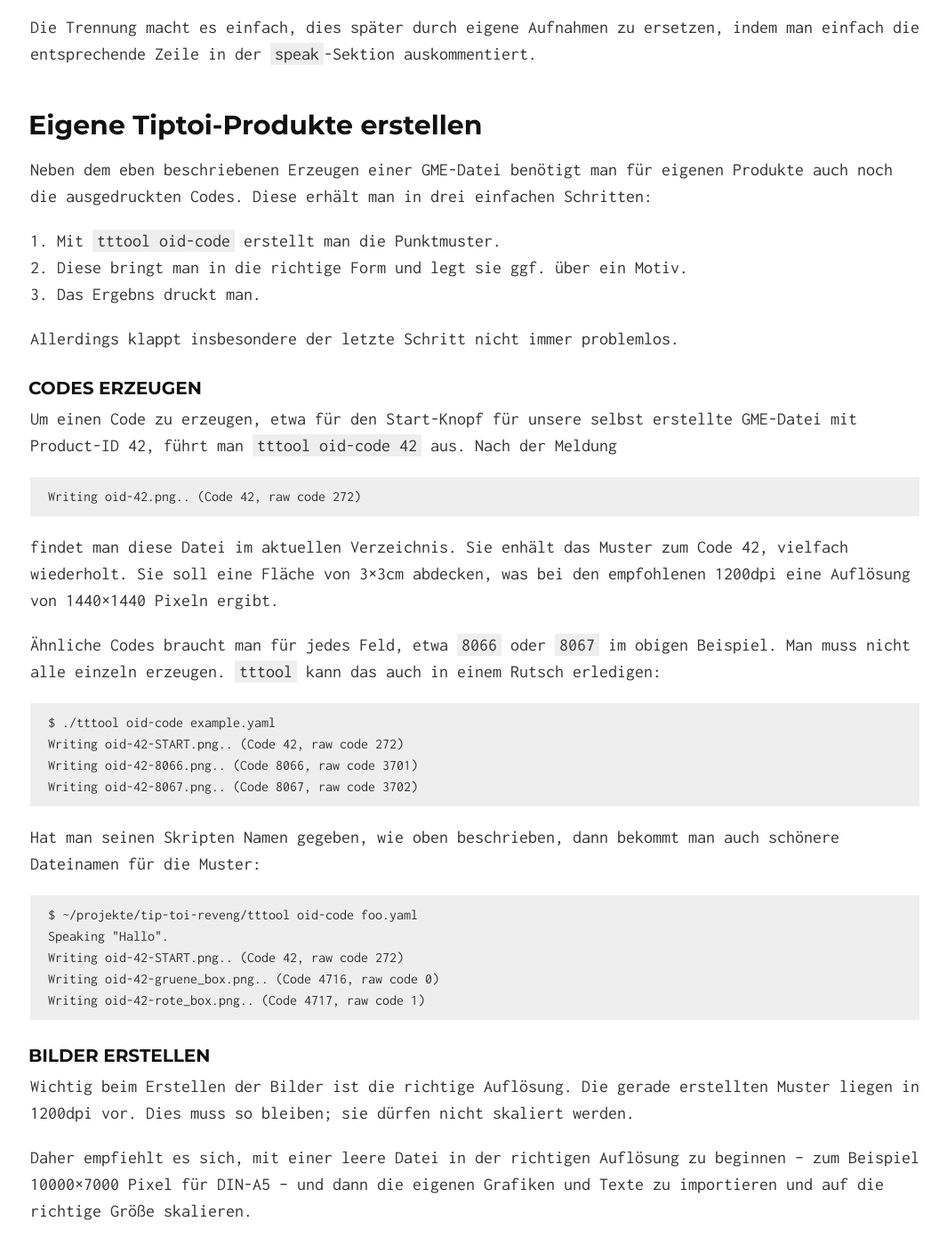
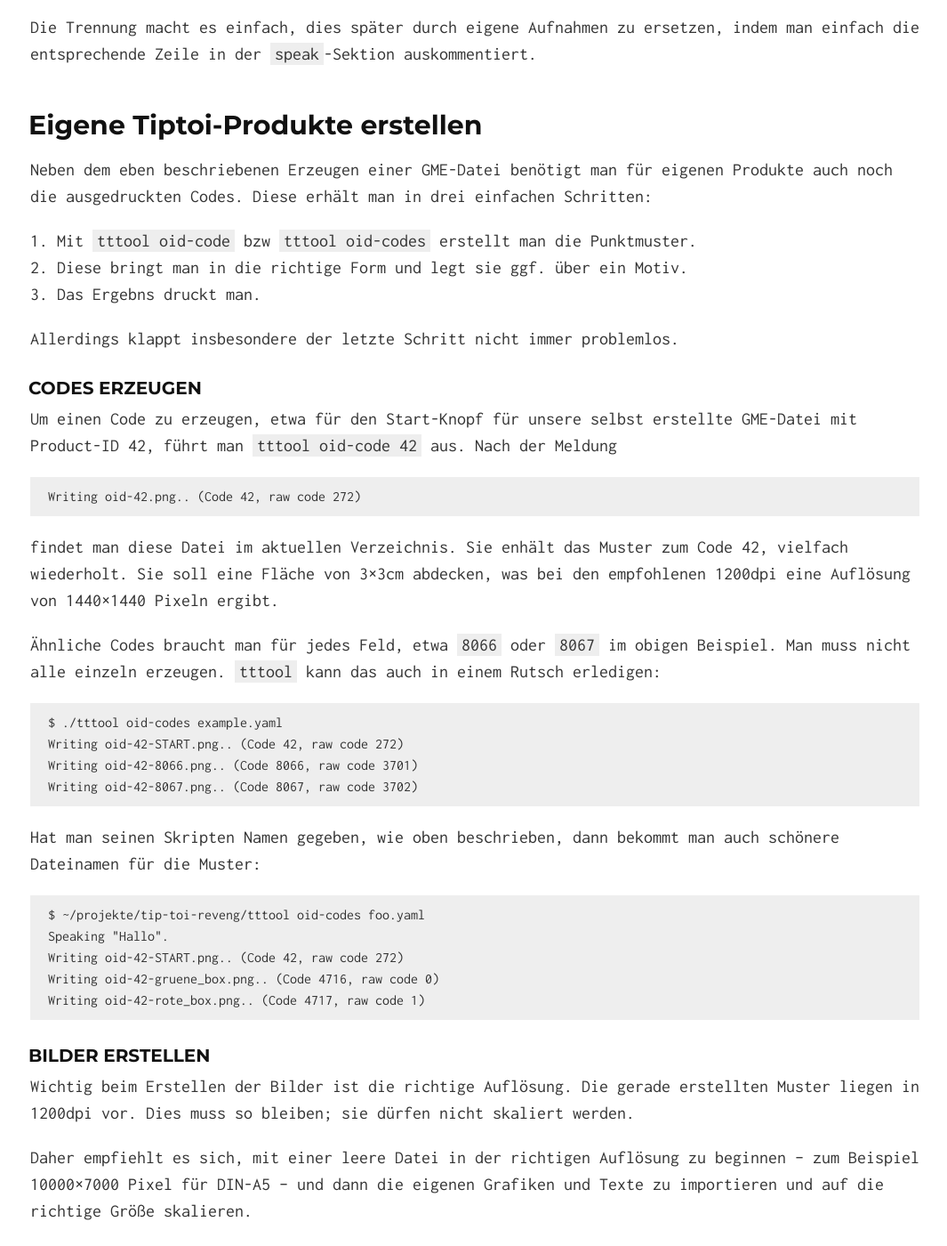
Before and after one commit to entropia/tip-toi-reveng, a Jekyll site: the page built from index.md, in a window 1280 px wide and 1400 px high, scrolled down 8326 px. Shown: the whole window at 89% size, without its empty margins (106-1171 px from the left). Built offline with Jekyll 4.4.1, drawn with Linux system fonts in a browser that asks for light colours.

Commit message:
Clarify oid-codes

```diff
--- a/index.md
+++ b/index.md
@@ -400,7 +400,7 @@ Neben dem eben beschriebenen Erzeugen einer GME-Datei benötigt man für
 eigenen Produkte auch noch die ausgedruckten Codes. Diese erhält man
 in drei einfachen Schritten:
 
- 1. Mit `tttool oid-code` erstellt man die Punktmuster.
+ 1. Mit `tttool oid-code` bzw `tttool oid-codes` erstellt man die Punktmuster.
  2. Diese bringt man in die richtige Form und legt sie ggf. über ein Motiv.
  3. Das Ergebns druckt man.
 
@@ -423,7 +423,7 @@ Pixeln ergibt.
 obigen Beispiel. Man muss nicht alle einzeln erzeugen. `tttool` kann das
 auch in einem Rutsch erledigen:
 
-    $ ./tttool oid-code example.yaml
+    $ ./tttool oid-codes example.yaml
     Writing oid-42-START.png.. (Code 42, raw code 272)
     Writing oid-42-8066.png.. (Code 8066, raw code 3701)
     Writing oid-42-8067.png.. (Code 8067, raw code 3702)
@@ -431,7 +431,7 @@ auch in einem Rutsch erledigen:
 Hat man seinen Skripten Namen gegeben, wie oben beschrieben, dann
 bekommt man auch schönere Dateinamen für die Muster:
 
-    $ ~/projekte/tip-toi-reveng/tttool oid-code foo.yaml
+    $ ~/projekte/tip-toi-reveng/tttool oid-codes foo.yaml
     Speaking "Hallo".
     Writing oid-42-START.png.. (Code 42, raw code 272)
     Writing oid-42-gruene_box.png.. (Code 4716, raw code 0)
```
